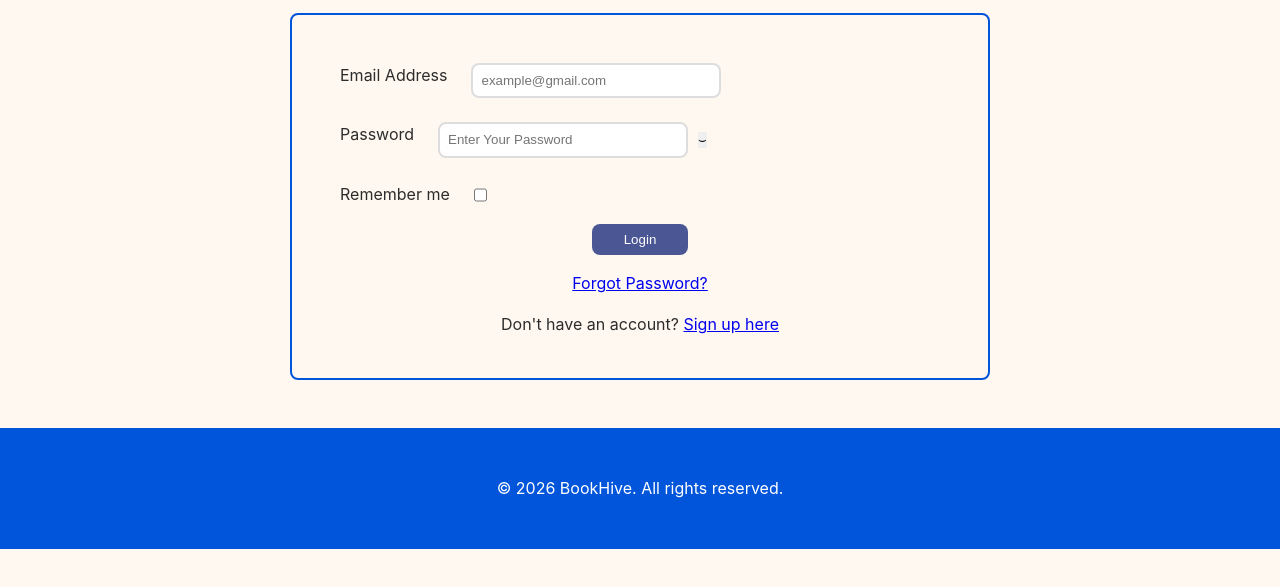
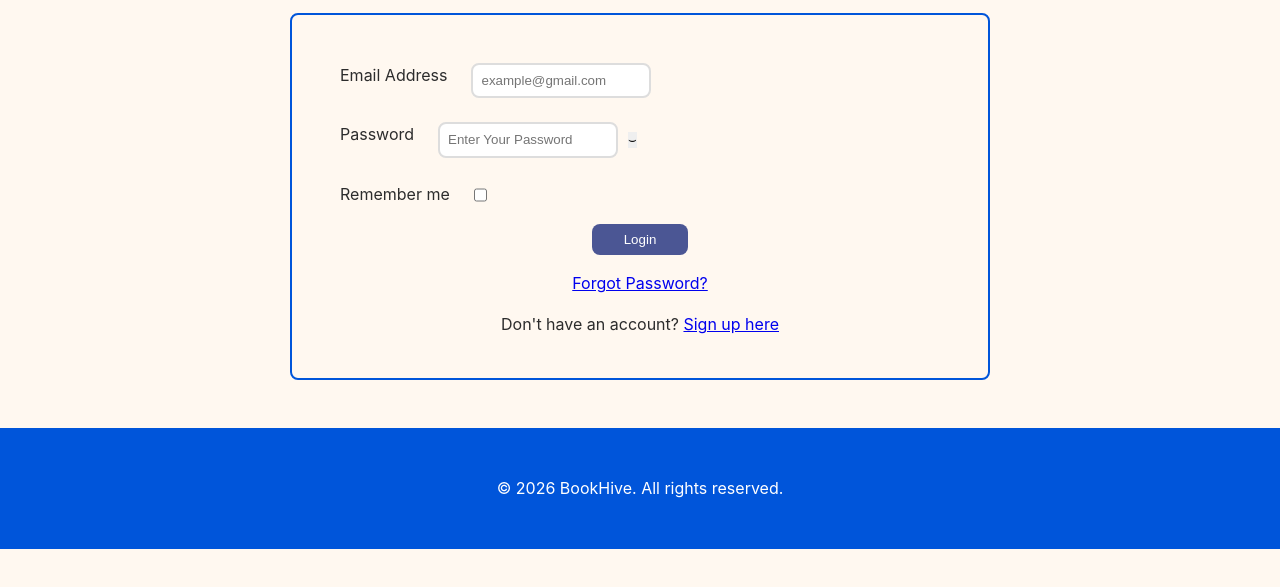
Before and after one commit to praveen092004/BookHive, a plain HTML site: page login.html in a window 1280 px wide. Shown: the part 211-798 px from the top of the page. Drawn offline with Linux system fonts and the light colour scheme.

Commit message:
input box modified

```diff
--- a/css/login.css
+++ b/css/login.css
@@ -29,7 +29,7 @@
 }
 
 .login-form .form-group input {
-    width: 250px;
+    width: 180px;
     padding: var(--space-xs);
     border: 2px solid #ddd;
     border-radius: var(--border-radius);
```
